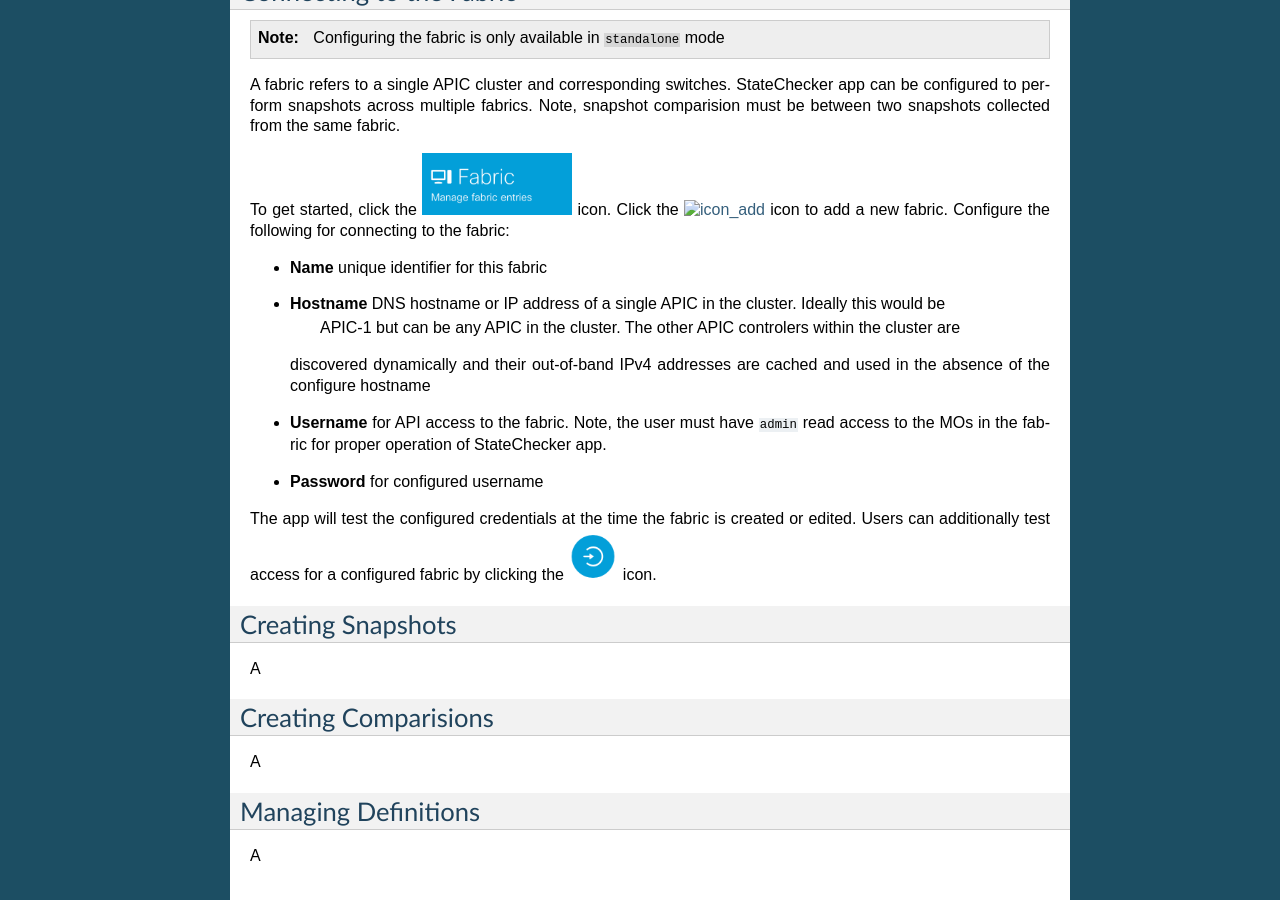
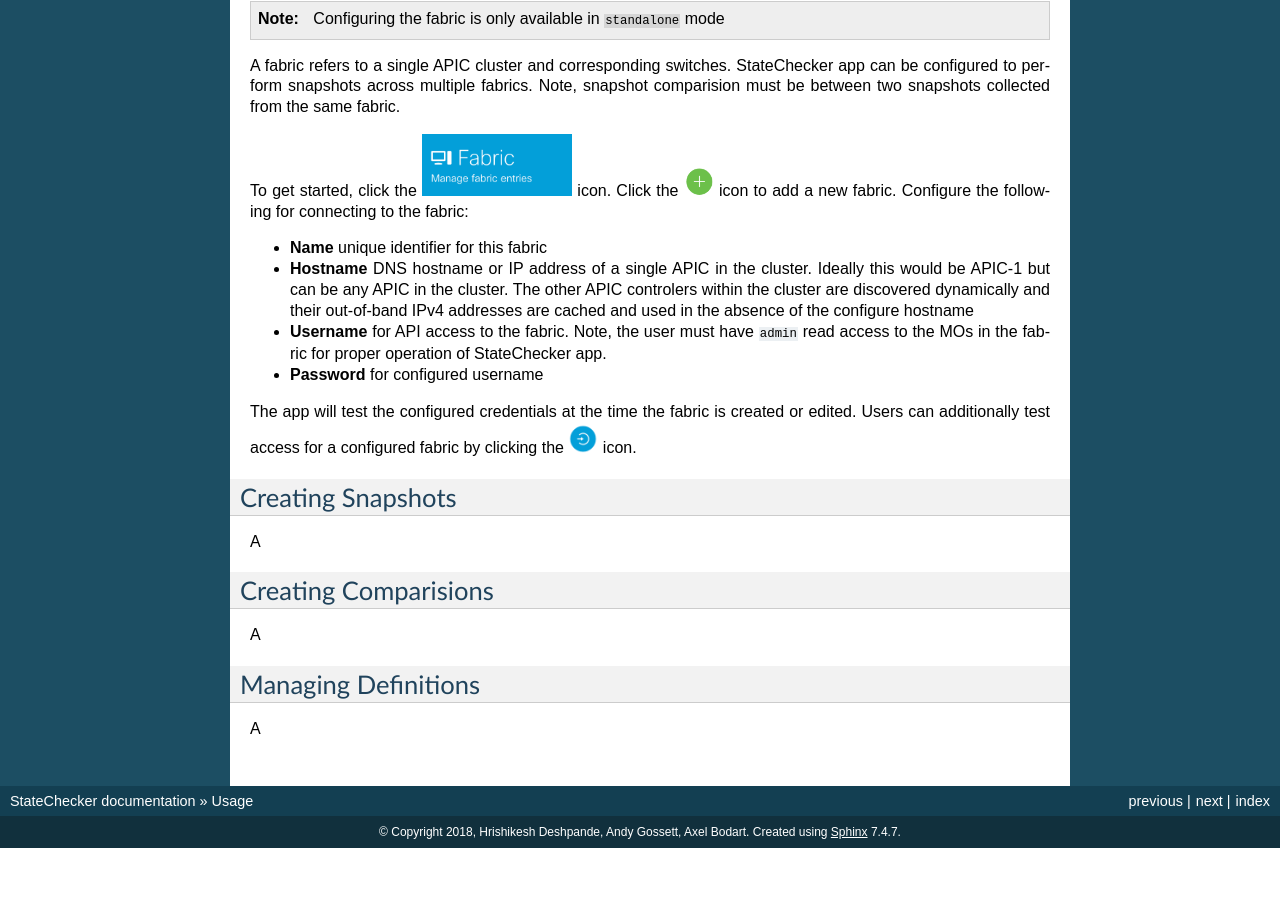
Before and after one commit to datacenter/statechecker, a Sphinx documentation site: the page built from docs/usage.rst, in a window 1280 px wide and 900 px high, scrolled down 802 px. Built offline with Sphinx 7.4.7, drawn with Linux system fonts in a browser that asks for light colours; after the commit the page ends 1650 px from its top, so only the background shows below that.

Commit message:
docs in progress

```diff
--- a/docs/usage.rst
+++ b/docs/usage.rst
@@ -47,12 +47,15 @@
 To get started, click the |icon_fabric| icon. Click the |icon_add| icon to add a new fabric.
 Configure the following for connecting to the fabric:
 
-- **Name** unique identifier for this fabric
-- **Hostname** DNS hostname or IP address of a single APIC in the cluster. Ideally this would be
-   APIC-1 but can be any APIC in the cluster. The other APIC controlers within the cluster are
+- **Name**
+  unique identifier for this fabric
+- **Hostname**
+  DNS hostname or IP address of a single APIC in the cluster. Ideally this would be
+  APIC-1 but can be any APIC in the cluster. The other APIC controlers within the cluster are
   discovered dynamically and their out-of-band IPv4 addresses are cached and used in the absence of
   the configure hostname
-- **Username** for API access to the fabric.  Note, the user must have ``admin`` read
+- **Username**
+  for API access to the fabric.  Note, the user must have ``admin`` read
   access to the MOs in the fabric for proper operation of StateChecker app.
 - **Password** for configured username
 
@@ -90,12 +93,12 @@
 
 .. |icon_users| image:: icon_users.png
    :align: middle
-   :width: 50
+   :width: 30
 
 .. |icon_add| image:: icon_add.png
    :align: middle
-   :width: 50
+   :width: 30
 
 .. |icon_verify| image:: icon_verify.png
    :align: middle
-   :width: 50
+   :width: 30
```
Also changed, not shown: docs/icon_add.png (renamed from docs/icon_addd.png).
